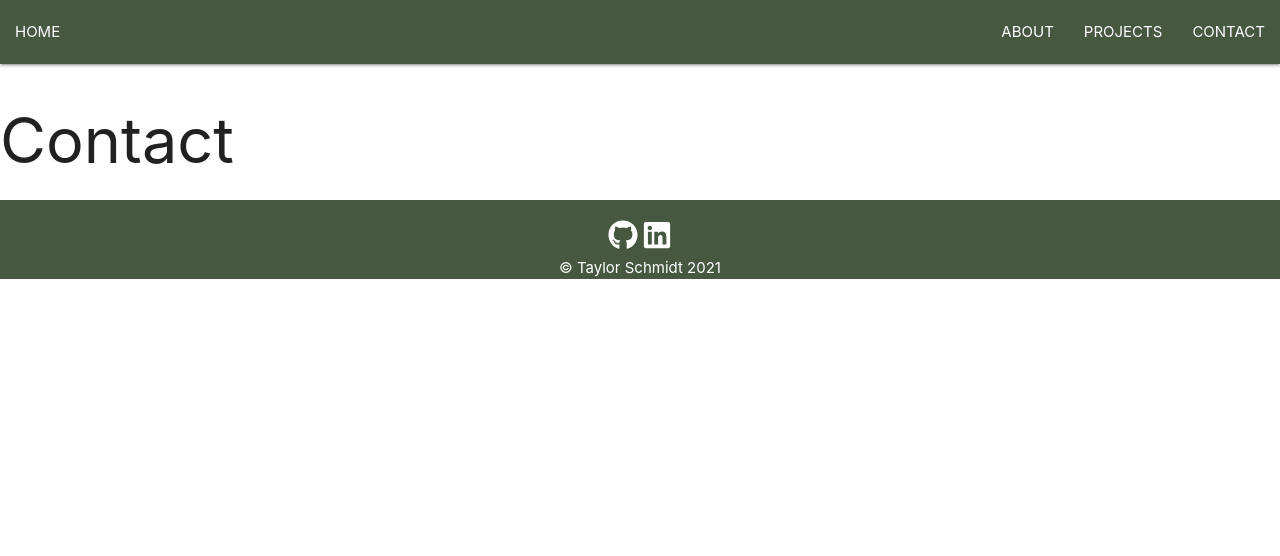
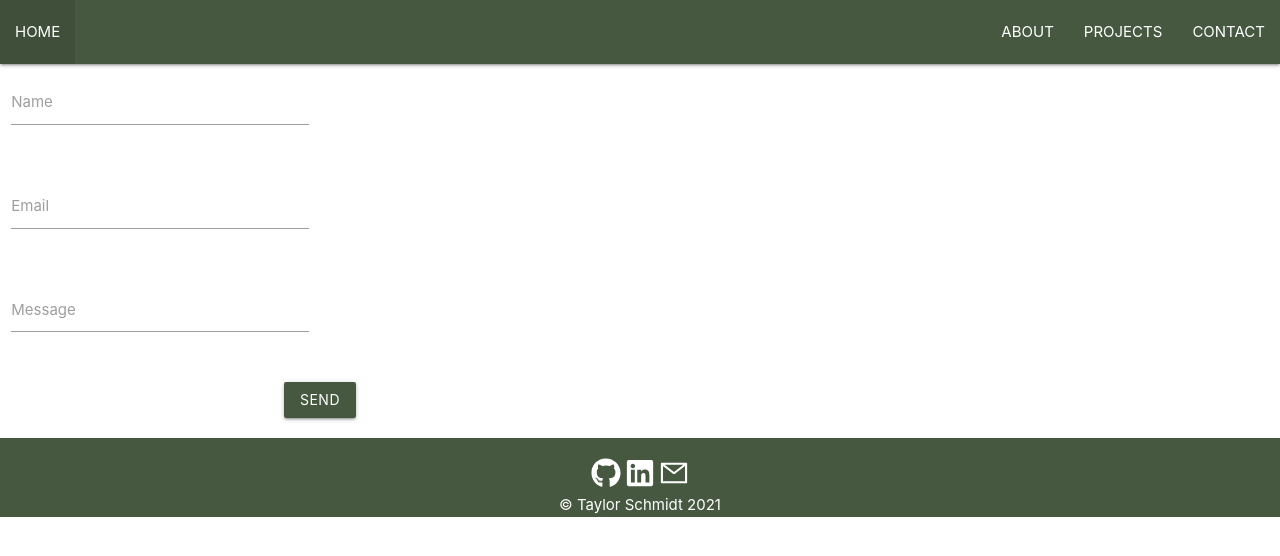
Before and after one commit to taylorschmidt/taylor-portfolio, a React (Create React App) app: page /contact in a window 1280 px wide. Shown: the top 556 px of the page. Built offline with nearby package versions, Linux system fonts and the light colour scheme; a web font is replaced by a local one.

Commit message:
added email form connected to email.js

```diff
--- a/package.json
+++ b/package.json
@@ -11,7 +11,11 @@
     "@testing-library/react": "^11.2.2",
     "@testing-library/user-event": "^12.2.2",
     "axios": "^0.21.0",
+    "cors": "^2.8.5",
+    "emailjs-com": "^2.6.4",
+    "express": "^4.17.1",
     "framer-motion": "^3.2.1",
+    "nodemailer": "^6.4.17",
     "react": "^17.0.1",
     "react-dom": "^17.0.1",
     "react-icons": "^4.1.0",
--- a/src/components/About.js
+++ b/src/components/About.js
@@ -10,7 +10,10 @@ const About = () => {
         <div className="col s6 m6">
         <h1 className='page-title'>what i'm about</h1>
         <div>As a software engineer with seven years of experience as a STEM educator, I am a supportive and loyal team-member. My lifelong love of learning and teaching is matched by my approachable and inviting persona. I use my meticulous eye for detail and dedication to success to ensure innovative software development. </div>
+
         <Link to="/contact"><a class="buttons btn">Let's Chat!</a></Link>
+        <a className='btn buttons' href="https://www.canva.com/design/DAELpQOuJig/fFMyXAWlTlGH__6Vwje_3g/view?utm_content=DAELpQOuJig&utm_campaign=designshare&utm_medium=link&utm_source=publishsharelink">My Resume</a>
+
         </div>
         <div className="col s6 m6">
         <img className="responsive-img" src="https://i.imgur.com/3hpPOdJ.png"/>
@@ -71,7 +74,6 @@ const About = () => {
                 </div>
             </div>
         </div>
-
         </div>
         </>
     )
--- a/src/components/Contact.js
+++ b/src/components/Contact.js
@@ -1,12 +1,59 @@
-import React, {useState} from 'react'
+import React from 'react';
+import emailjs from 'emailjs-com';
 
-const Contact = () => {
+export default function Contact() {
 
-    return(
-        <div>
-            <h1>Contact</h1>
+  function sendEmail(e) {
+    e.preventDefault();    //This is important, i'm not sure why, but the email won't send without it
+
+    emailjs.sendForm('service_offdx2r', 'template_pgmt5xj', e.target, 'user_yeDGiqKuNO4scyEGPOLB5')
+      .then((result) => {
+          window.location.reload()  //This is if you still want the page to reload (since e.preventDefault() cancelled that behavior)
+      }, (error) => {
+          console.log(error.text);
+      });
+  }
+
+  return (
+  <>
+
+    <div class="row center-align">
+
+    <form class="col s6 contact-form" onSubmit={sendEmail}>
+        <input type="hidden" name="contact_number" />
+      <div class="row">
+        <div class="input-field col s6">
+          <input type="text" name="from_name" class="validate"/>
+          <label for="first_name">Name</label>
         </div>
-    )
+      </div>
+      <div class="row">
+        <div class="input-field col s6">
+          <input type="email" name="from_email" id="email" class="validate"/>
+          <label for="password">Email</label>
+        </div>
+      </div>
+      <div class="row">
+        <div class="input-field col s6">
+            <textarea id="textarea1" className="materialize-textarea" name="message"></textarea>
+            <label for="textarea1">Message</label>
+        </div>
+        </div>
+        <input className='buttons btn' type="submit" value="Send" />
+    </form>
+
+  </div>
+
+    {/* <form className="contact-form" onSubmit={sendEmail}>
+      <input type="hidden" name="contact_number" />
+      <label>Name</label>
+      <input type="text" name="from_name" />
+      <label>Email</label>
+      <input type="email" name="from_email" />
+      <label>Message</label>
+      <textarea name="message" />
+      <input className='buttons btn' type="submit" value="Send" />
+    </form> */}
+    </>
+  );
 }
-
-export default Contact
--- a/src/components/Home.js
+++ b/src/components/Home.js
@@ -70,7 +70,6 @@ const Home = () => {
         </div>
       </div>
     </div>
-
   </div>
 
   )
--- a/src/components/common/Layout.js
+++ b/src/components/common/Layout.js
@@ -2,6 +2,7 @@ import React from 'react'
 import {Link} from 'react-router-dom'
 import { FaLinkedin, FaGithub, FaHtml5, FaReact, FaNodeJs, FaCss3Alt, FaPython, FaGit, FaDatabase, FaBootstrap } from 'react-icons/fa';
 import {SiJavascript, SiMongodb, SiPostgresql, SiPostman, SiFlask} from 'react-icons/si'
+import {AiOutlineMail} from 'react-icons/ai'
 
 const Layout = (props) => {
     return(
@@ -31,6 +32,7 @@ const Layout = (props) => {
        <div className="footer-container">
        <a href="https://github.com/taylorschmidt"> <FaGithub size="2em" color="white" /></a>
        <a href="https://www.linkedin.com/in/taylorhschmidt/"> <FaLinkedin size="2em" color="white" /></a>
+       <a href="mailto:taylorschmidtcodes@gmail.com"> <AiOutlineMail size="2em" color="white" /></a>
        <div>© Taylor Schmidt 2021</div>
        </div>
    </div>
```
Also changed, not shown: 1 other file (tests, documents, lock files or other folders).
